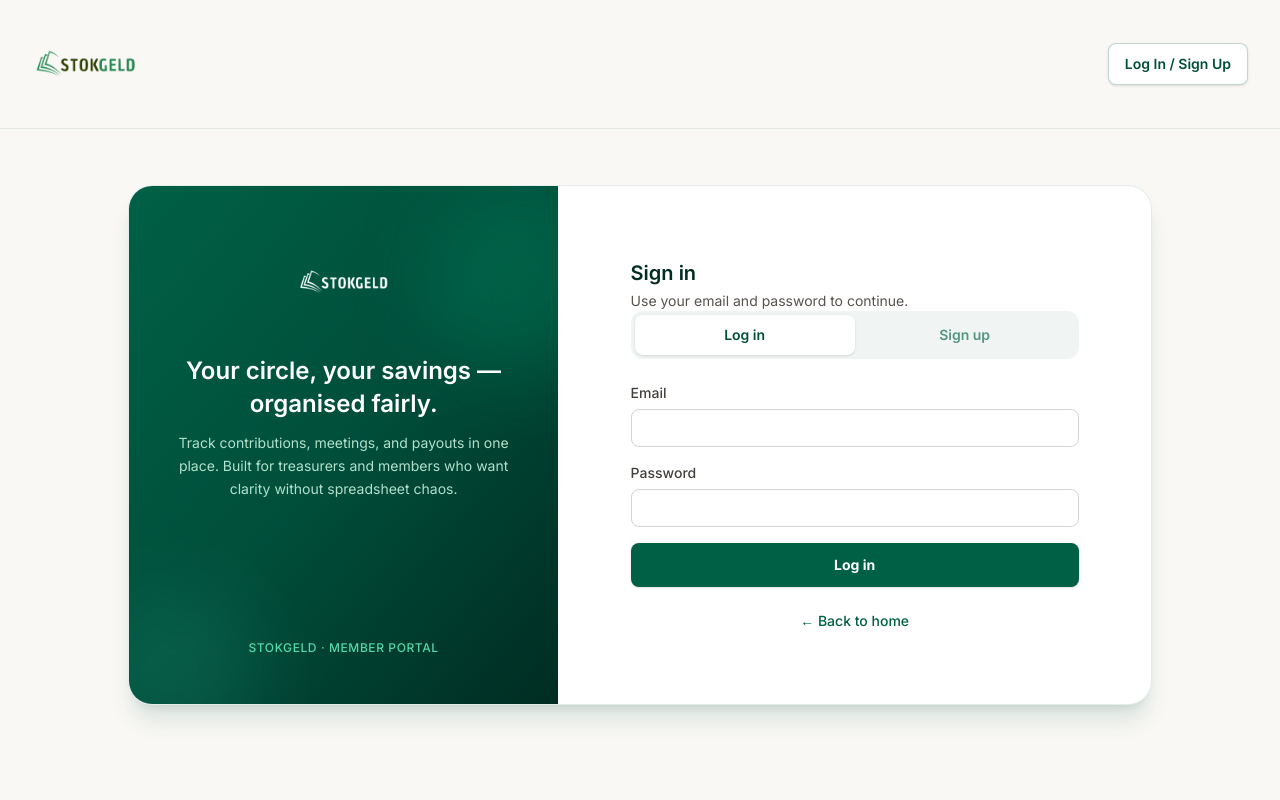
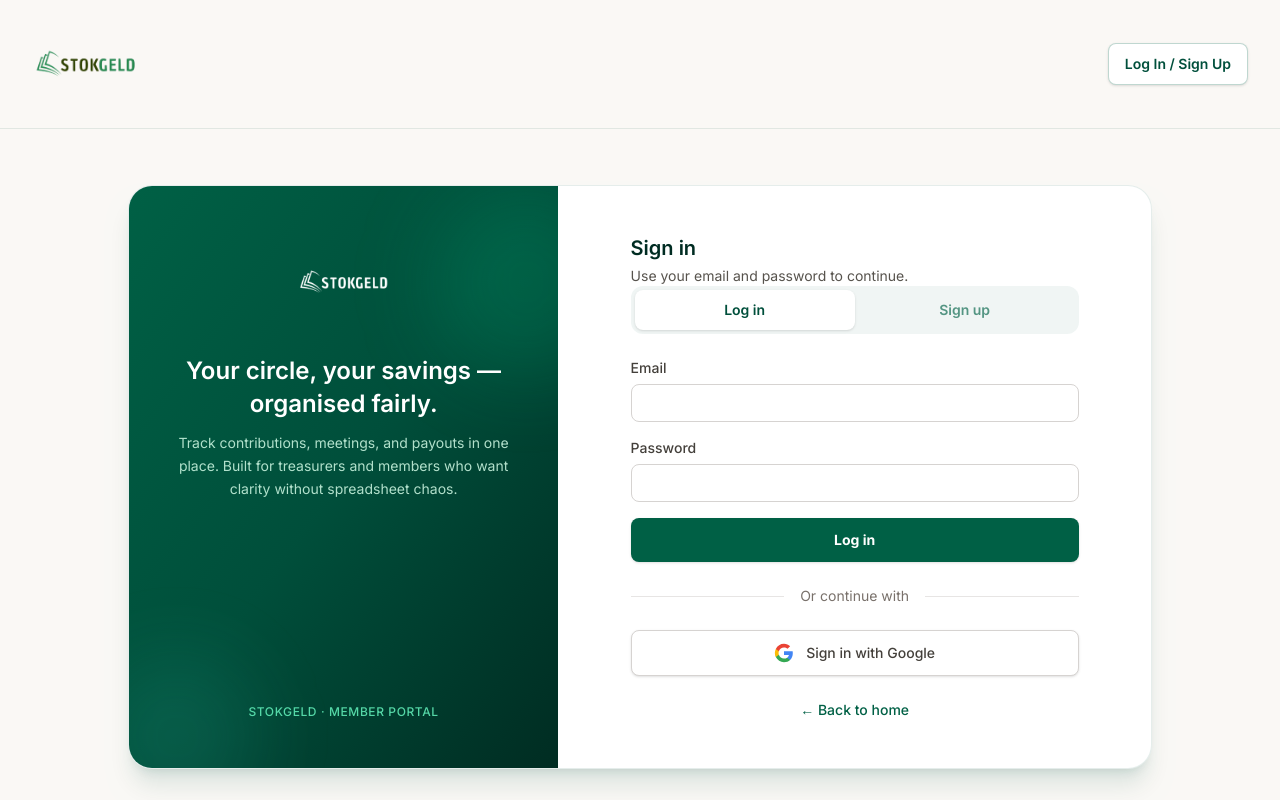
Before and after one commit to AbdullahAliCodes/Stokvel-SD, a React (Vite) app in the folder frontend/: page /auth in a window 1280 px wide. Built offline with nearby package versions, Linux system fonts and the light colour scheme; no server answers.

Commit message:
feat: Google sign in

```diff
--- a/frontend/src/components/Auth.jsx
+++ b/frontend/src/components/Auth.jsx
@@ -95,6 +95,25 @@
         }
       }
     } catch (err) {
+      setError(err.message ?? String(err))
+    } finally {
+      setLoading(false)
+    }
+  }
+
+  async function handleGoogleLogin() {
+    setLoading(true)
+    setError(null)
+    try {
+      const { error: signInError } = await supabase.auth.signInWithOAuth({
+        provider: 'google',
+        options: {
+          redirectTo: window.location.origin,
+        },
+      })
+      if (signInError) throw signInError
+    } catch (err) {
+      console.error('Google login error:', err)
       setError(err.message ?? String(err))
     } finally {
       setLoading(false)
@@ -282,6 +301,39 @@
               </form>
             )}
 
+            <div className="mt-6 flex items-center justify-center">
+              <div className="h-px w-full bg-stone-200"></div>
+              <span className="whitespace-nowrap px-4 text-sm text-stone-500">Or continue with</span>
+              <div className="h-px w-full bg-stone-200"></div>
+            </div>
+
+            <button
+              type="button"
+              onClick={handleGoogleLogin}
+              disabled={loading}
+              className="mt-6 flex w-full items-center justify-center gap-3 rounded-lg border border-stone-300 bg-white px-4 py-3 text-sm font-medium text-stone-700 shadow-sm transition-colors hover:bg-stone-50 focus:outline-none focus:ring-2 focus:ring-emerald-500 focus:ring-offset-2 disabled:opacity-50"
+            >
+              <svg className="h-5 w-5" viewBox="0 0 24 24" aria-hidden="true">
+                <path
+                  d="M22.56 12.25c0-.78-.07-1.53-.2-2.25H12v4.26h5.92c-.26 1.37-1.04 2.53-2.21 3.31v2.77h3.57c2.08-1.92 3.28-4.74 3.28-8.09z"
+                  fill="#4285F4"
+                />
+                <path
+                  d="M12 23c2.97 0 5.46-.98 7.28-2.66l-3.57-2.77c-.98.66-2.23 1.06-3.71 1.06-2.86 0-5.29-1.93-6.16-4.53H2.18v2.84C3.99 20.53 7.7 23 12 23z"
+                  fill="#34A853"
+                />
+                <path
+                  d="M5.84 14.09c-.22-.66-.35-1.36-.35-2.09s.13-1.43.35-2.09V7.07H2.18C1.43 8.55 1 10.22 1 12s.43 3.45 1.18 4.93l2.85-2.22.81-.62z"
+                  fill="#FBBC05"
+                />
+                <path
+                  d="M12 5.38c1.62 0 3.06.56 4.21 1.64l3.15-3.15C17.45 2.09 14.97 1 12 1 7.7 1 3.99 3.47 2.18 7.07l3.66 2.84c.87-2.6 3.3-4.53 6.16-4.53z"
+                  fill="#EA4335"
+                />
+              </svg>
+              Sign in with Google
+            </button>
+
             <p className="mt-6 text-center text-sm text-stone-500">
               <Link to="/" className="font-medium text-emerald-800 hover:underline">
                 ← Back to home
```
Also changed, not shown: 1 other file (tests, documents, lock files or other folders).
